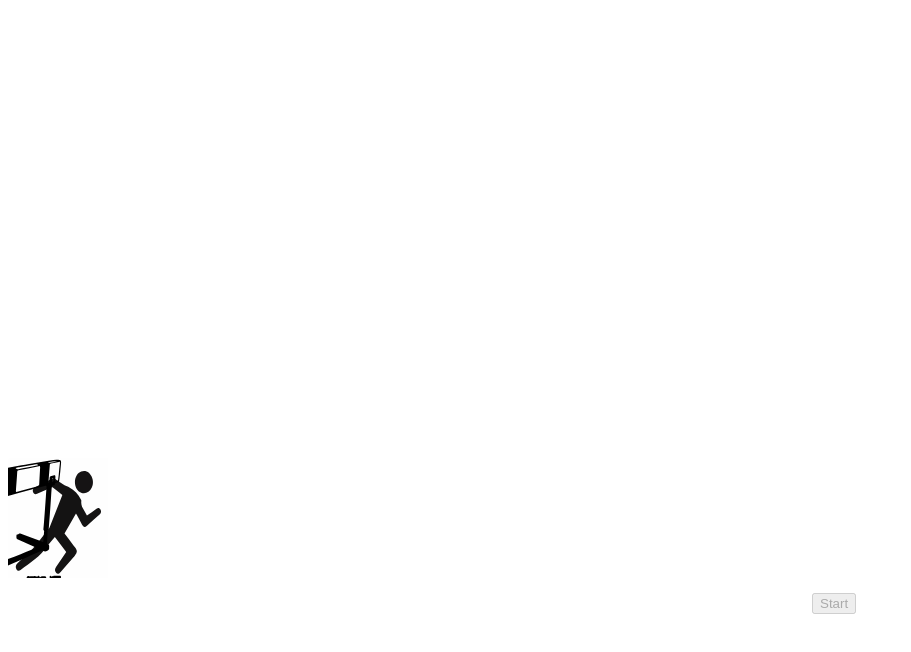
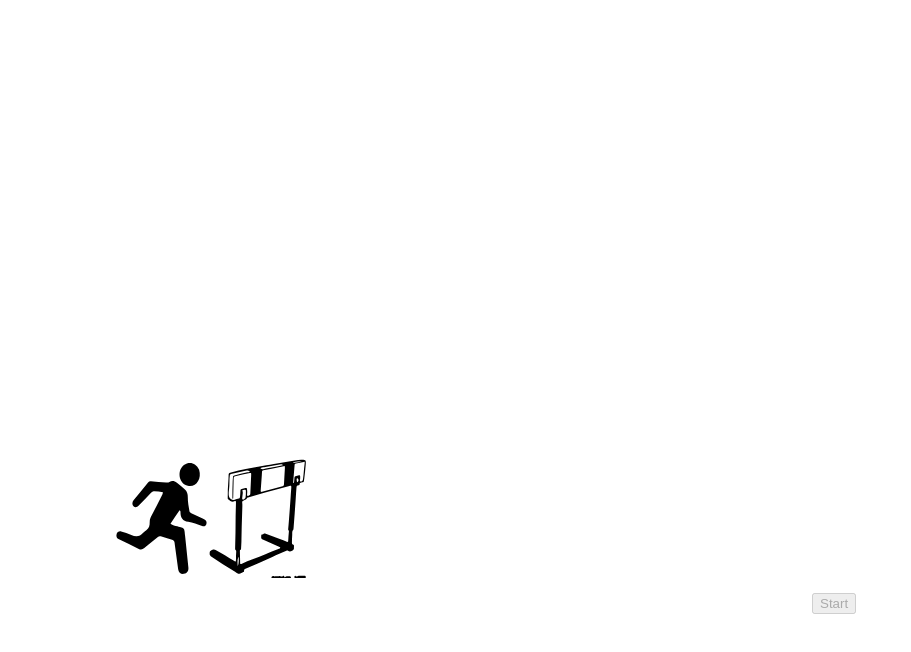
Before and after one commit to acontr9450/Tempo-Runner, a plain HTML site: page index.html in a window 1280 px wide. Both pictures are taken after a click on the button "Start". Shown: the whole page, without its empty margins (0-911 px from the left). Drawn offline with Linux system fonts and the light colour scheme.

Commit message:
Simple running game completed

```diff
--- a/hurdle.js
+++ b/hurdle.js
@@ -17,7 +17,7 @@ class hurdle {
     set setHeight(height)
         {this.height = height;}
     static setSpeed(time){
-        this.hurdleSpeed += (time * 0.0000001)
+        this.hurdleSpeed += (time * 0.000001)
     }
 
     static getHurdleSpeed(){
--- a/index.html
+++ b/index.html
@@ -3,7 +3,6 @@
     <head>
         <meta charset="UTF-8">
         <title>Track Runner</title>
-        <link rel="stylesheet" type="text/css" href="style.css">
     </head>
     <body>
         <canvas id="trackCanvas" width="800" height="600"></canvas>
--- a/tempoRunner.js
+++ b/tempoRunner.js
@@ -12,7 +12,7 @@ const runRate = 20;
 let score = 0;
 let isTrackRunning = false;
 let isHurdle = false;
-const runX = 0;
+const runX = 100;
 const hurdleX = canvas.width;
 const runY = canvas.height - 150;
 const runWidth = 100;
@@ -41,7 +41,9 @@ startButton.addEventListener("click", () => {
     if(!isTrackRunning){
         isTrackRunning = true;
         startButton.disabled = true;
-        trackLoop();
+        let myScore = 0;
+
+        myScore = trackLoop();
     }
 });
 
@@ -71,7 +73,6 @@ document.addEventListener(("keyup"), (event) => {
 });
 //The game loop
 function trackLoop(){
-
     //drawing logic for obstacle
     frameTimer +=1;
     score += 1;
@@ -79,11 +80,9 @@ function trackLoop(){
     let rand = Math.floor(Math.random() * 10);
     hurdle.setSpeed(score);
     myHurdle.move(hurdle.getHurdleSpeed());
-    console.log(hurdle.getHurdleSpeed());
     if(myHurdle.getX < -100 && rand < 3){
         myHurdle = new hurdle(hurdleX, runY, runWidth, runHeight);
     }
-
     if(myRunner.isActive){
         imageY = myRunner.getY;
         context.clearRect(0, 0, canvas.width, canvas.height);
@@ -102,6 +101,11 @@ function trackLoop(){
             context.drawImage(run2, runX, imageY, runWidth, runHeight);
             drawHurdle(myHurdle.getX);
         }
+    }
+
+    if(gameCondition(myRunner, myHurdle)){
+        alert("Game Over!\nYour Score: " + score);
+        return score;
     }
     //update frame after frame timer has reached the rate set or on input
     if(frameTimer > runRate){
@@ -136,7 +140,19 @@ function drawHurdle(xCoord){
 }
 
 function gameCondition(runner, hurdle){
-    if(runner.getX === hurdle.getX && runner.getY === hurdle.getY){
+    const runnerX = runner.getX;
+    const runnerY = runner.getY;
+    const runnerWidth = runner.getWidth;
+    const runnerHeight = runner.getHeight;
+    const hurdleX = hurdle.getX;
+    const hurdleY = hurdle.getY;
+    const hurdleWidth = hurdle.getWidth;
+    const hurdleHeight = hurdle.getHeight;
+    console.log("RX: "+runnerX+"\nHX: "+hurdleX+"\nRY: "+runnerY+"\nHY: "+hurdleY);
+    if(runnerX < hurdleX + hurdleWidth &&
+        runnerX + runnerWidth > hurdleX &&
+        runnerY < hurdleY + hurdleHeight &&
+        runnerY + runnerHeight > hurdleY){
         return true;
     }
     return false;
```
Also changed, not shown: style.css (deleted).
